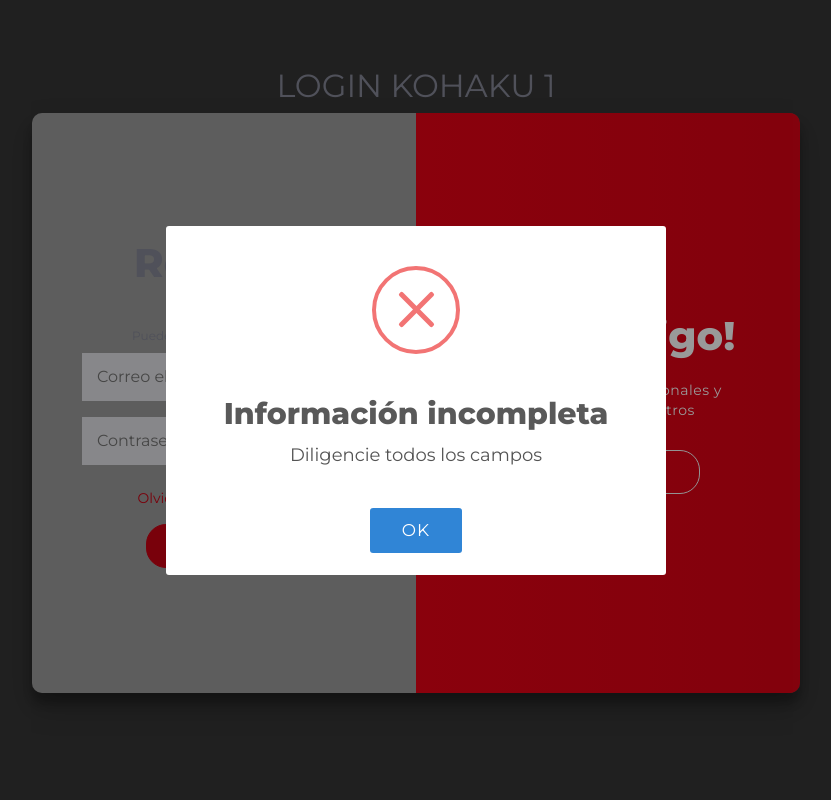
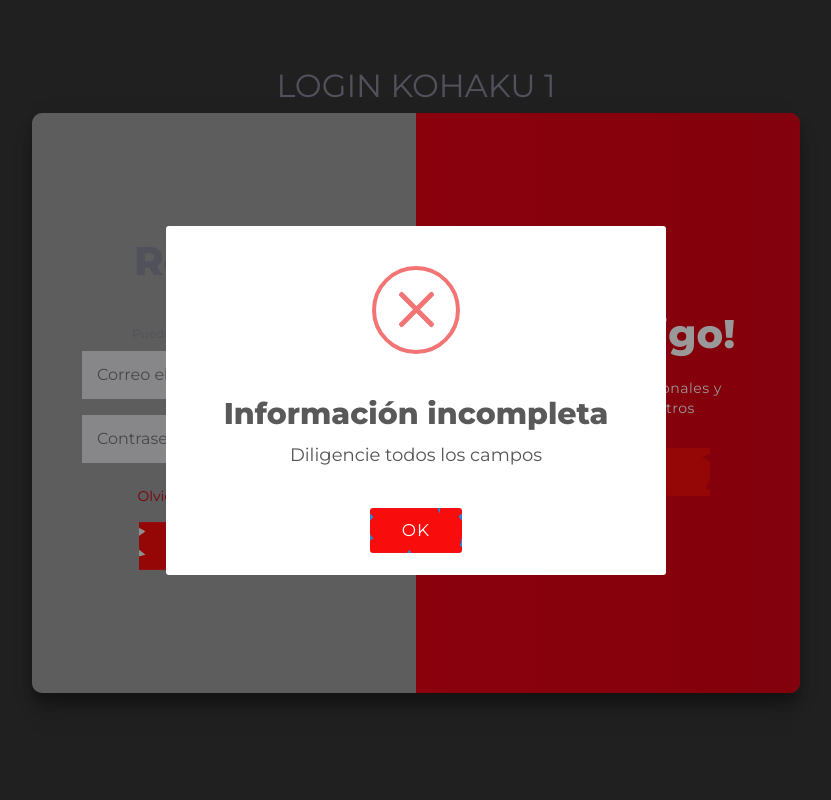
Before and after one commit to madredegatos/ProyectoKohaku, a PHP site: page /kohaku/login in a window 1280 px wide. Shown: the whole page, without its empty margins (224-1055 px from the left). Run offline with PHP 8.4, Linux system fonts and the light colour scheme; some libraries are stand-ins or nearby versions.

Commit message:
Update loginstyle.css

```diff
--- a/views/css/loginstyle.css
+++ b/views/css/loginstyle.css
@@ -44,12 +44,17 @@ a {
 }
 
 button {
-	border-radius: 20px;
-	border: 1px solid #ca0213;
-	background-color: #ca0213;
-	color: #FFFFFF;
-	font-size: 12px;
-	font-weight: bold;
+
+	background-image: url(./../assets/img/btnRojo.png);
+    background-size: 100% 100%;
+    background-repeat: no-repeat;
+    color: var(--black);
+    font-size: 1rem;
+    outline: none;
+    border: none;
+    border-radius: 0;
+    color:rgb(255, 255, 255);
+
 	padding: 12px 45px;
 	letter-spacing: 1px;
 	text-transform: uppercase;
```
